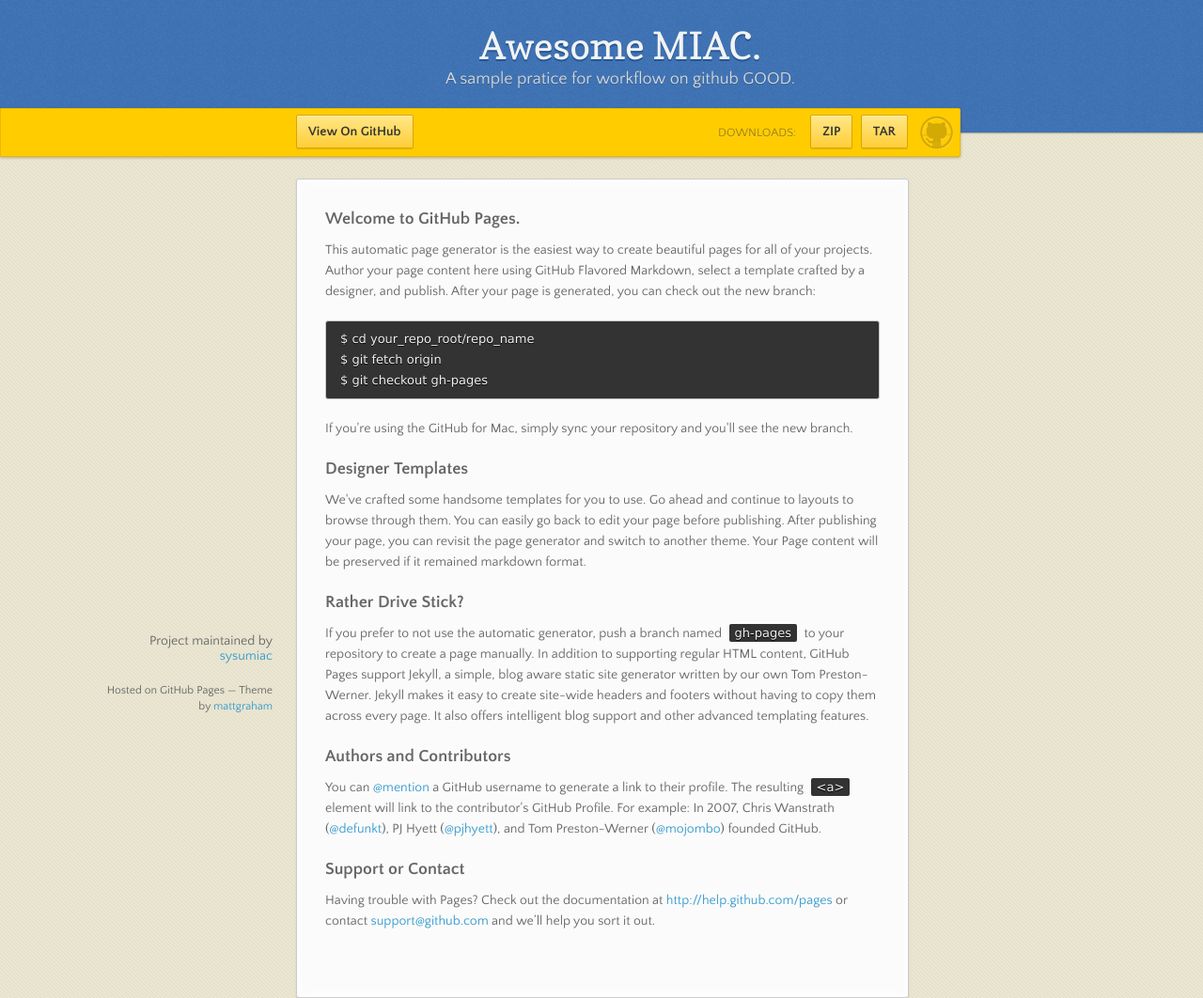
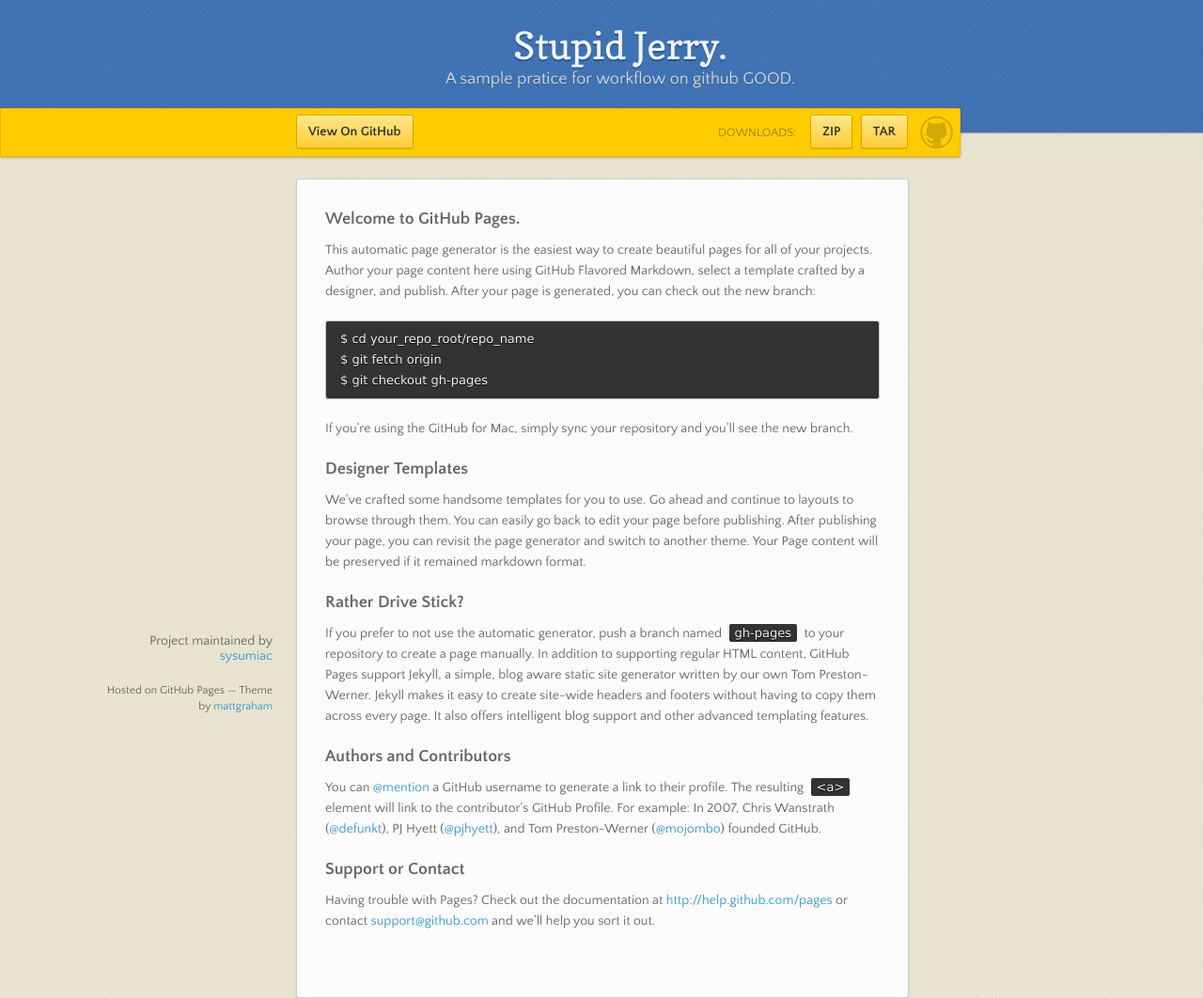
Before and after one commit to sysumiac/practice, a plain HTML site: page index.html in a window 1280 px wide. Shown: the top 1062 px of the page at 94% size. Drawn offline with nearby package versions, Linux system fonts and the light colour scheme.

Commit message:
modify heading

```diff
--- a/index.html
+++ b/index.html
@@ -17,7 +17,7 @@
   <body>
 
       <header>
-        <h1>Awesome MIAC.</h1>
+        <h1>Stupid Jerry.</h1>
         <p>A sample pratice for workflow on github GOOD.</p>
       </header>
 
```
